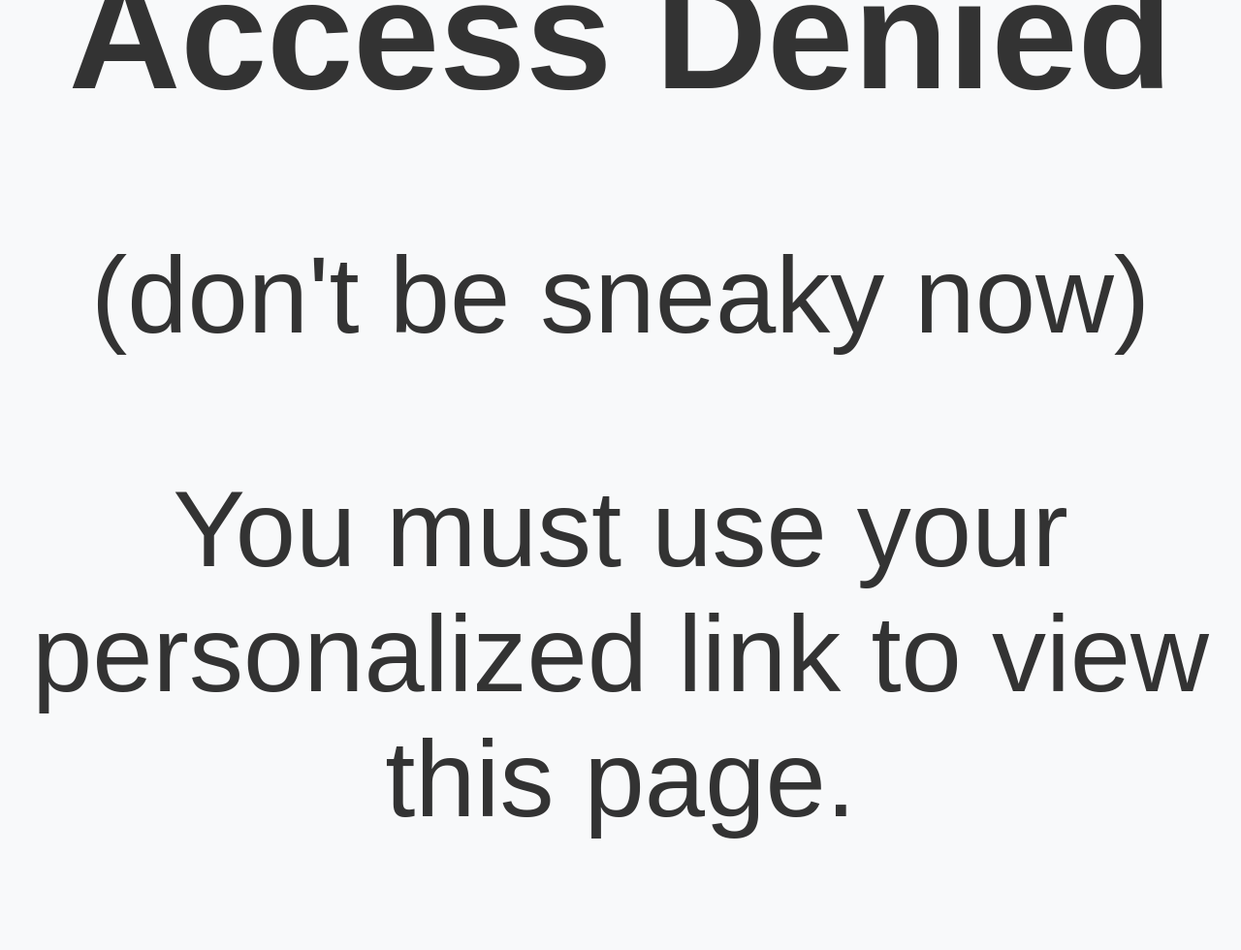
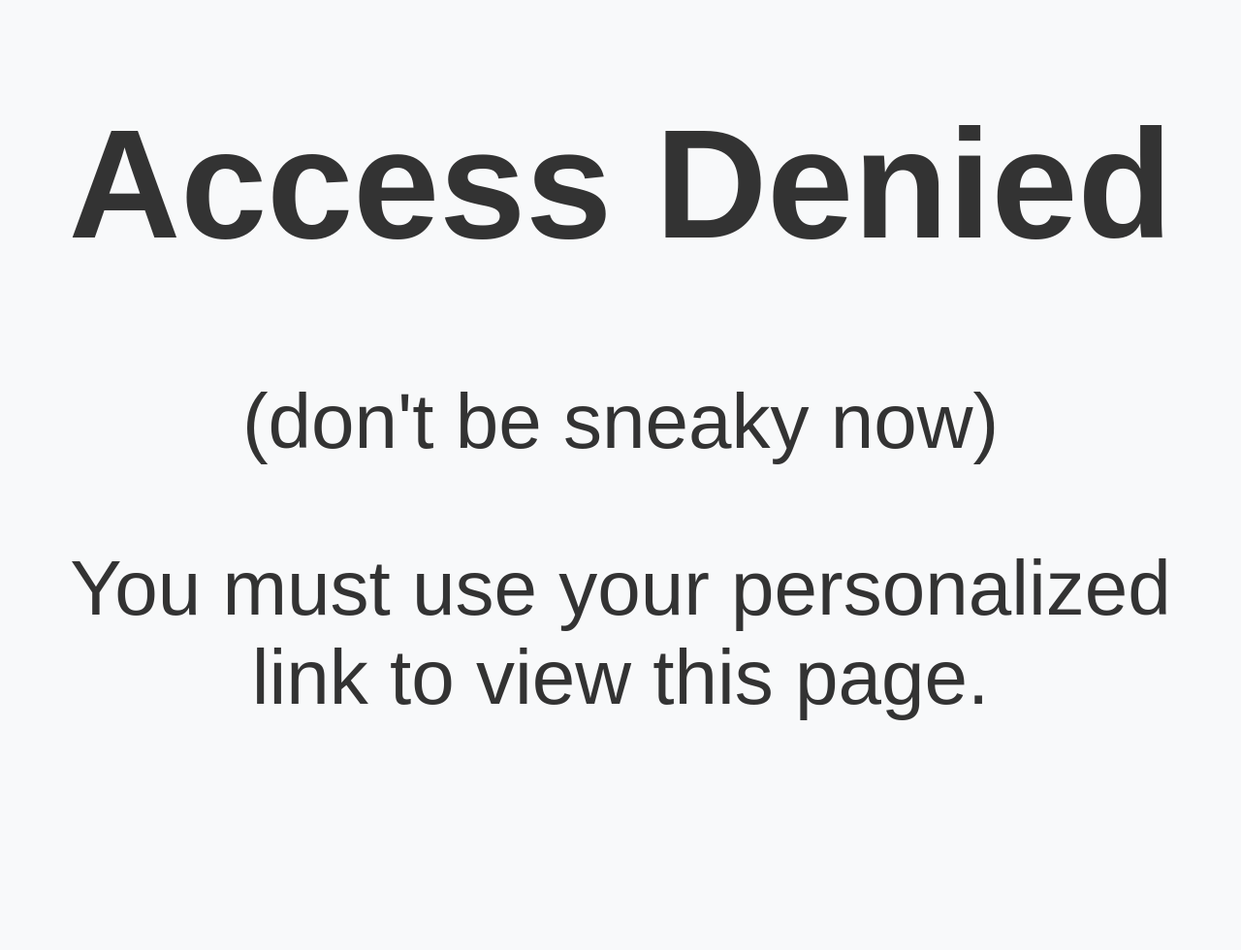
Before and after one commit to tzeliz/junandliz, a Flask app: page /access-denied in a window 1280 px wide. Shown: the whole page at 97% size. After the commit the page ends 743 px from the top, so only its background shows below. Run offline with Flask 3, Linux system fonts and the light colour scheme.

Commit message:
resize font

```diff
--- a/templates/access_denied.html
+++ b/templates/access_denied.html
@@ -18,7 +18,7 @@
             font-size: 10rem;
         }
         p {
-            font-size: 7rem;
+            font-size: 5rem;
         }
     </style>
 </head>
```
